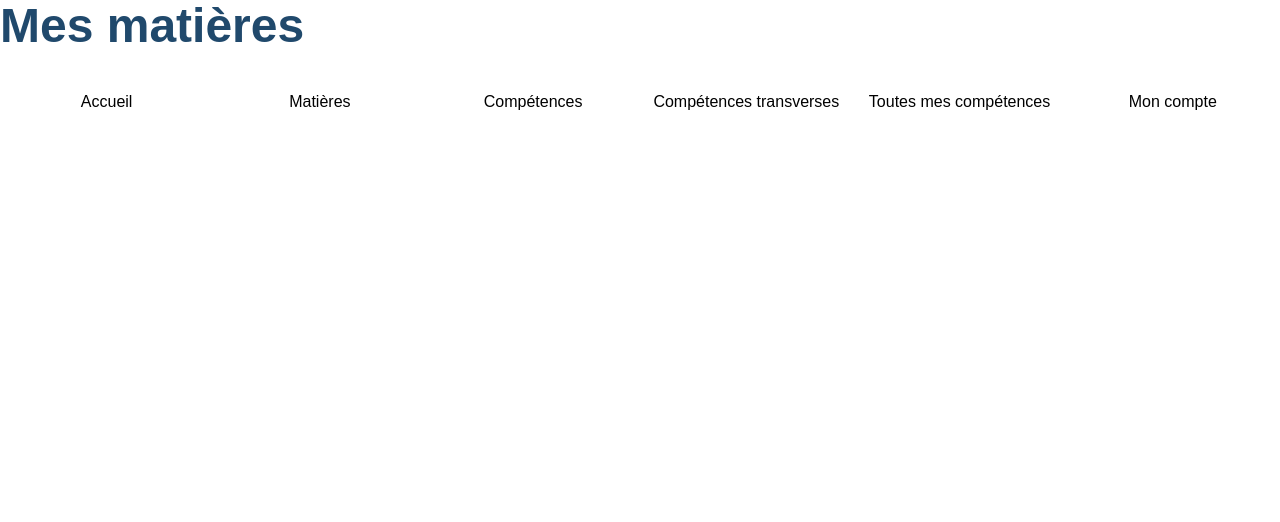
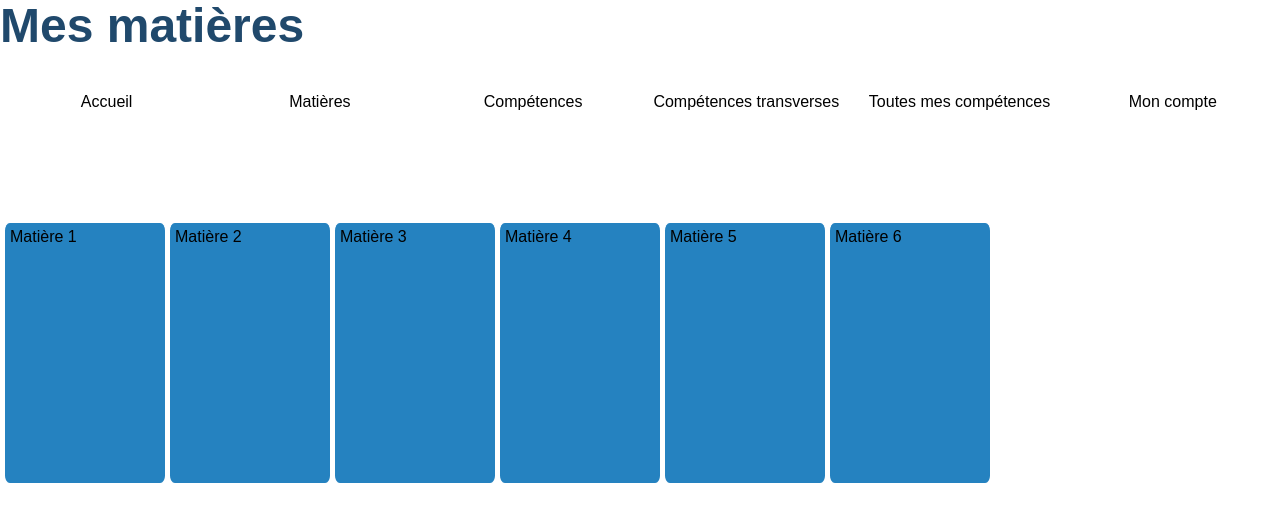
Before and after one commit to laurentdebize-ece/projet-web-dynamique-groupe_2e, a PHP site: page /matieres.php in a window 1280 px wide. Shown: the part 214-736 px from the top of the page. Run offline with PHP 8.4, Linux system fonts and the light colour scheme.

Commit message:
debut de matiere

```diff
--- /dev/null
+++ b/matieres.css
@@ -0,0 +1,21 @@
+
+  #scrollcontainer {
+    height: 300px;
+    width: 90%;
+    overflow-x: scroll;
+    }
+    #containertrue{
+      width:2000px;
+    }
+    .Matiere {
+    margin-left: 5px;
+    width: 150px;
+    height: 250px;
+    float: left;
+    padding: 5px;
+    background-color:rgb(37, 130, 192);
+    border-radius: 3%;
+    }
+    .Matiere:hover{
+      background-color: rgb(7, 112, 182);
+    }
--- a/matieres.php
+++ b/matieres.php
@@ -1,18 +1,49 @@
 <!DOCTYPE html>
 <html lang="en">
+
 <head>
     <meta charset="UTF-8">
     <meta http-equiv="X-UA-Compatible" content="IE=edge">
     <meta name="viewport" content="width=device-width, initial-scale=1.0">
     <link rel="stylesheet" type="text/css" href="style_menu.css">
 
-    <title>Document</title>
+    <title>Matieres</title>
+    <link rel=" stylesheet " href="matieres.css">
+
 </head>
+
 <body>
-<?php
- include 'menu.php';
- ?>
+    <?php
+    include 'menu.php';
+    ?>
+
+
+    <div id="scrollcontainer">
+        <div id="containertrue">
+            <div class="Matiere">
+                <p> Matière 1</p>
+            </div>
+            <div class="Matiere">
+                <p> Matière 2</p>
+            </div>
+            <div class="Matiere">
+                <p> Matière 3</p>
+            </div>
+            <div class="Matiere">
+                <p> Matière 4</p>
+            </div>
+            <div class="Matiere">
+                <p> Matière 5</p>
+            </div>
+            <div class="Matiere">
+                <p> Matière 6</p>
+            </div>
+        </div>
+
+    </div>
+
 
 
 </body>
+
 </html>
```
